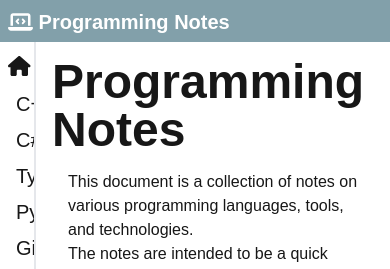
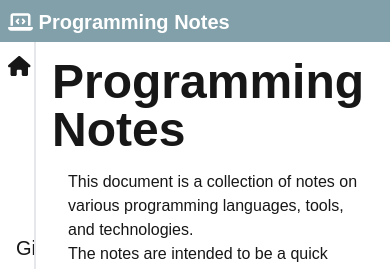
Before and after one commit to shunya-sasaki/programming-notes, a Next.js app: page / in a window 390 px wide. Shown: the top 269 px of the page. Built offline with nearby package versions, Linux system fonts and the light colour scheme.

Commit message:
Update Sidebar component to conditionally display language name based on screen size

```diff
--- a/components/Sidebar.tsx
+++ b/components/Sidebar.tsx
@@ -26,7 +26,9 @@ export const SideBar = () => {
           >
             <div className="flex items-center space-x-2 text-xl">
               <i className={`${language.iconName} align-middle`}></i>
-              <div className=" align-middle">{language.name}</div>
+              <div className=" invisible lg:visible align-middle">
+                {language.name}
+              </div>
             </div>
           </Link>
         </div>
```
